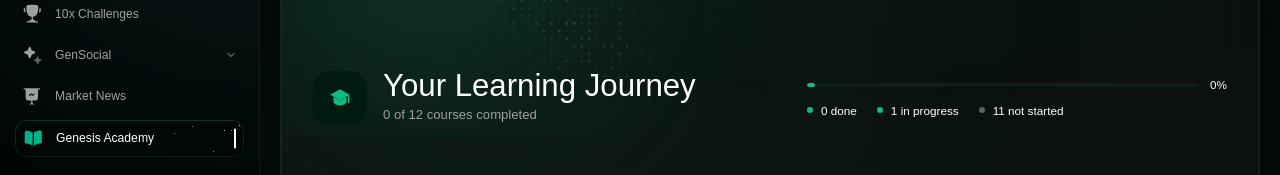
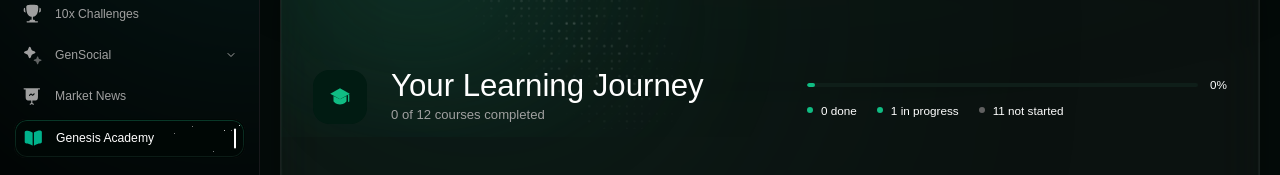
Before and after one commit to Mdx2025/GenesisFxDashboardMDX, a React (Vite) app: page /academy in a window 1280 px wide. Shown: the part 367-542 px from the top of the page. Built offline with nearby package versions, Linux system fonts and the light colour scheme; a web font is replaced by a local one.

Commit message:
fix: academy banner icon aligned to top with more gap from title
Co-Authored-By: Claude Opus 4.6 (1M context) <noreply@anthropic.com>

```diff
--- a/src/pages/AcademyPage.tsx
+++ b/src/pages/AcademyPage.tsx
@@ -38,7 +38,7 @@ function LearningJourneyCard() {
   return (
     <GlassBannerCard className="w-full" contentClassName="py-12 px-5 xl:py-27 xl:px-8 3xl:py-34 3xl:px-10 4xl:py-42 4xl:px-14">
       <div className="flex flex-col xl:flex-row xl:items-center xl:justify-between gap-6">
-        <div className="flex items-center gap-4 shrink-0">
+        <div className="flex items-start gap-6 shrink-0">
           <div className="w-[54px] h-[54px] rounded-[16px] bg-[#011b12] flex items-center justify-center shrink-0">
             <AcademyCapIcon size={26} />
           </div>
```
